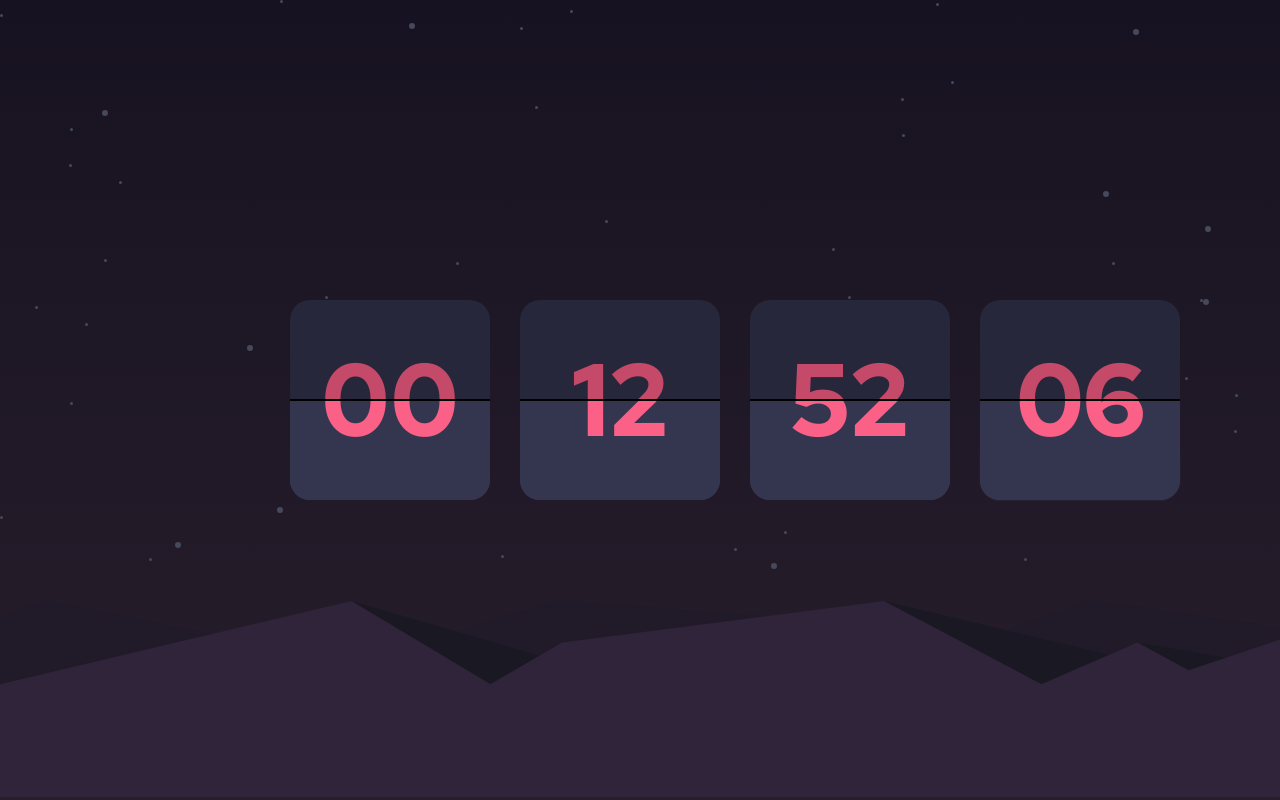
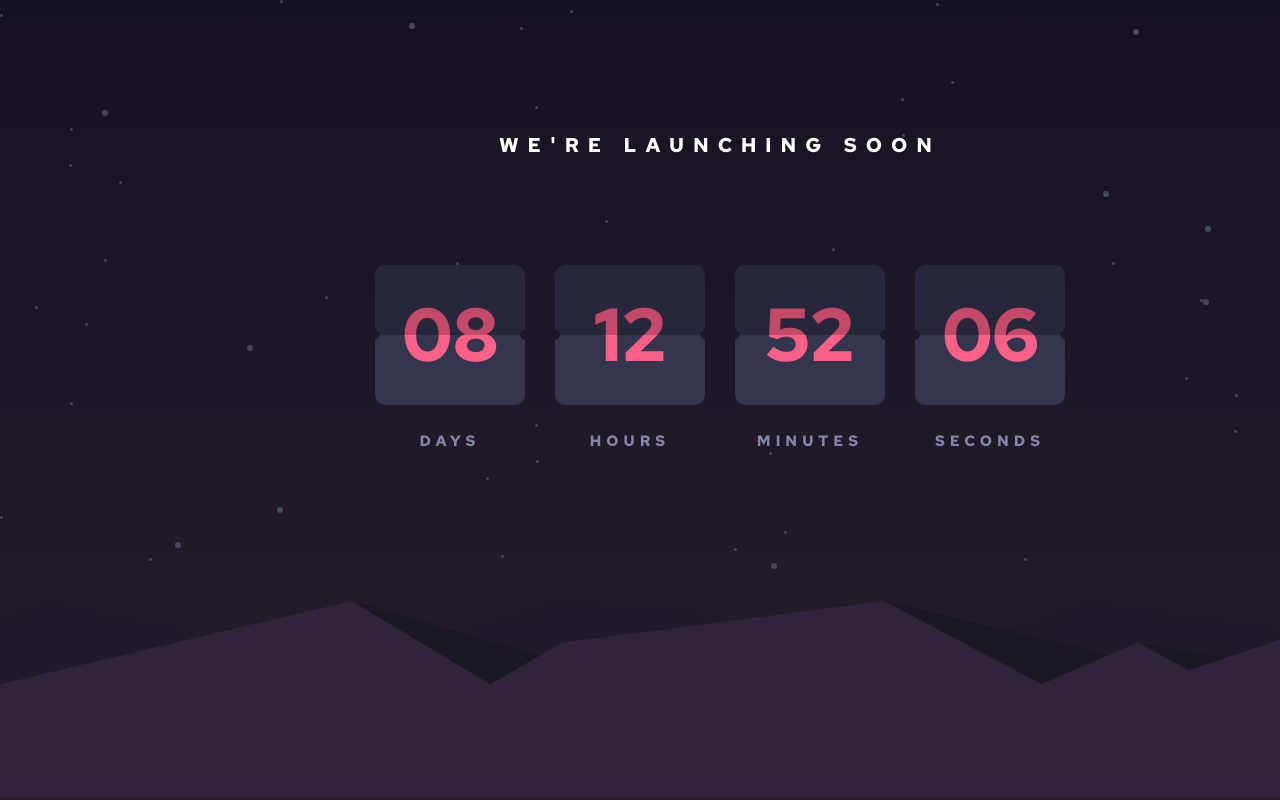
Before and after one commit to oguzhan76/countdown-timer, a React (Vite) app: page / in a window 1280 px wide. Shown: the top 800 px of the page. Built offline with nearby package versions, Linux system fonts and the light colour scheme.

Commit message:
page layout

```diff
--- a/src/App.jsx
+++ b/src/App.jsx
@@ -7,6 +7,7 @@ function App() {
     <div className='main'>
       <img className='bg-stars' src={bg_stars} />
       <img className='bg-hills' src={bg_hills} />
+      <h1>WE&apos;RE LAUNCHING SOON</h1>
       <Clock />
     </div>
   )
--- a/src/components/Card.jsx
+++ b/src/components/Card.jsx
@@ -23,11 +23,16 @@ const CardUnit = ({unit, content, flip}) => {
     const anim2 = !flip ? 'fold' : 'unfold';
 
     return (
-        <div className="card-container">
-            <StaticCard content={MakeTwoDigits(content)} position={'upperCard'}/>
-            <StaticCard content={MakeTwoDigits(prevContent)} position={'lowerCard'}/>
-            <AnimatedCard content={MakeTwoDigits(animContent1)} animation={anim1}/>
-            <AnimatedCard content={MakeTwoDigits(animContent2)} animation={anim2}/>
+        <div>
+            <div className="card-container">
+                <StaticCard content={MakeTwoDigits(content)} position={'upperCard'}/>
+                <StaticCard content={MakeTwoDigits(prevContent)} position={'lowerCard'}/>
+                <AnimatedCard content={MakeTwoDigits(animContent1)} animation={anim1}/>
+                <AnimatedCard content={MakeTwoDigits(animContent2)} animation={anim2}/>
+            </div>
+            <div className='card-label'>
+                <p>{unit}</p>
+            </div>
         </div>
     )
 }
--- a/src/components/Clock.jsx
+++ b/src/components/Clock.jsx
@@ -2,7 +2,7 @@ import { useEffect, useState} from 'react';
 import CardUnit from "./card";
 
 const Clock = () => {
-    const date = new Date(2023, 4, 13, 16, 47, 23);
+    const date = new Date(2023, 4, 21, 16, 47, 23);
     const [days, setDays] = useState(0);
     const [hours, setHours] = useState(0);
     const [minutes, setMinutes] = useState(0);
@@ -54,9 +54,9 @@ const Clock = () => {
 
     return (
         <div className="clock">
-            <CardUnit flip={flipDays} content={days} />
-            <CardUnit flip={flipHours} content={hours} />
-            <CardUnit flip={flipMinutes} content={minutes} />
+            <CardUnit flip={flipDays} content={days} unit={'days'}/>
+            <CardUnit flip={flipHours} content={hours} unit={'hours'}/>
+            <CardUnit flip={flipMinutes} content={minutes} unit={'minutes'}/>
             <CardUnit flip={flipSeconds} content={seconds} unit={'seconds'}/>
 
         </div>
--- a/src/styles/_card.scss
+++ b/src/styles/_card.scss
@@ -7,14 +7,28 @@ $soft-red: hsl(345, 95%, 68%);
 $soft-red-shaded: hsl(345, 52%, 53%);
 $cardColor: $dark-blue;
 
+$border-radius: 1rem;
+$foldLine-color: rgba(1,1,1) ;
+
 $easeInOut: cubic-bezier(0.455, 0.03, 0.515, 0.955);
+
+@mixin corner-dot {
+    content: '';
+    position: absolute;
+    top: 6.5rem;
+    left: -0.5rem;
+    width: 1rem;
+    height: 1rem;
+    border-radius: 50%;
+    background-color: $very-very-dark-blue;
+    overflow: hidden;
+}
 
 .card-container {
     background-color: $very-dark-blue;
-    margin-left: 3rem;
-    border-radius: 3rem;
-    width: 20rem;
-    height: 20rem;
+    margin: auto;
+    width: 15rem;
+    height: 14rem;
     position: relative;
     border-radius: 3rem;
     display: flex;
@@ -26,7 +40,7 @@ $easeInOut: cubic-bezier(0.455, 0.03, 0.515, 0.955);
 
     p {
         color: $soft-red;
-        font-size: 10rem;
+        font-size: 7.5rem;
         margin: 0;
     }
 }
@@ -43,26 +57,44 @@ $easeInOut: cubic-bezier(0.455, 0.03, 0.515, 0.955);
 .upperCard {
 
     align-items: flex-end;
-    border-bottom: 1px solid black;
-    border-top-left-radius: 2rem ;
-    border-top-right-radius: 2rem ;
+    box-shadow: 0 -97% 0 black inset;
+    border-top-left-radius: $border-radius ;
+    border-top-right-radius: $border-radius ;
     background-color: $dark-blue-shaded;
 
     p {
         transform: translateY(50%);
         color: $soft-red-shaded;
     }
+
+    &::before {
+        @include corner-dot();
+    }
+    &::after {
+        @include corner-dot();
+        top: 6.5rem;
+        left: 14.5rem;
+    }
 }
 
 .lowerCard {
     align-items: flex-start;
-    border-top: 1px solid black;
-    border-bottom-left-radius: 2rem ;
-    border-bottom-right-radius: 2rem ;
+    border-bottom-left-radius: $border-radius ;
+    border-bottom-right-radius: $border-radius ;
     background-color: $dark-blue;
 
     p {
         transform: translateY(-50%);
+    }
+
+    &::before {
+        @include corner-dot();
+        top: -0.5rem;
+    }
+    &::after {
+        @include corner-dot();
+        top: -0.5rem;
+        left: 14.5rem;
     }
 }
 
@@ -83,7 +115,6 @@ $easeInOut: cubic-bezier(0.455, 0.03, 0.515, 0.955);
     transform-origin: 50% 0%;
     transform: rotateX(180deg);
     background-color: $dark-blue;
-    border-top: 1px solid black;
     border-bottom-left-radius: 2rem;
     border-bottom-right-radius: 2rem;
     animation: unfold 0.6s $easeInOut 0s 1 normal forwards;
@@ -91,6 +122,16 @@ $easeInOut: cubic-bezier(0.455, 0.03, 0.515, 0.955);
 
     p {
         transform: translateY(-50%);
+    }
+
+    &::before {
+        @include corner-dot();
+        top: -0.5rem;
+    }
+    &::after {
+        @include corner-dot();
+        top: -0.5rem;
+        left: 14.5rem;
     }
 }
 
@@ -100,7 +141,6 @@ $easeInOut: cubic-bezier(0.455, 0.03, 0.515, 0.955);
     transform-origin: 50% 100%;
     transform: rotateX(0deg);
     background-color: $dark-blue-shaded;
-    border-bottom: 1px solid black;
     border-top-left-radius: 2rem;
     border-top-right-radius: 2rem;
     animation: fold 0.6s $easeInOut 0s 1 normal forwards;
@@ -109,6 +149,15 @@ $easeInOut: cubic-bezier(0.455, 0.03, 0.515, 0.955);
     p {
         transform: translateY(50%);
         color: $soft-red-shaded;
+    }
+
+    &::before {
+        @include corner-dot();
+    }
+    &::after {
+        @include corner-dot();
+        top: 6.5rem;
+        left: 14.5rem;
     }
 }
 
@@ -129,3 +178,17 @@ $easeInOut: cubic-bezier(0.455, 0.03, 0.515, 0.955);
         transform: rotateX(0deg);
     }
 }
+
+.card-label {
+    display: flex;
+    justify-content: center;
+    align-items: center;
+
+    p {
+        font-size: 1.5rem;
+        text-transform: uppercase;
+        letter-spacing: 0.5rem;
+        margin-top: 2.5rem;
+        color: $Grayish-blue;
+    }
+}
--- /dev/null
+++ b/src/styles/_clock.scss
@@ -0,0 +1,4 @@
+.clock {
+    display: grid;
+    grid-template-columns: repeat(4, 18rem);
+}
--- a/src/styles/_counter.scss
+++ /dev/null
@@ -1,4 +0,0 @@
-.clock {
-    display: flex;
-    flex-direction: row;
-}
--- a/src/styles/_main.scss
+++ b/src/styles/_main.scss
@@ -13,7 +13,8 @@ html {
     height: 80rem;
     position: relative;
     display: flex;
-    justify-content: center;
+    flex-direction: column;
+    // justify-content: center;
     align-items: center;
 
     .bg-hills {
@@ -29,4 +30,12 @@ html {
         left: 0;
         z-index: 0;
     }
+
+    h1 {
+        color: white;
+        font-size: 2rem;
+        letter-spacing: 0.9rem;
+        margin-top: 13rem;
+        margin-bottom: 10.5rem;
+    }
 }
--- a/src/styles/style.scss
+++ b/src/styles/style.scss
@@ -1,3 +1,3 @@
 @import './main';
-@import './counter';
+@import './clock';
 @import './card';
```
